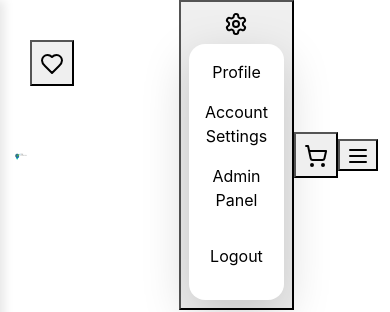
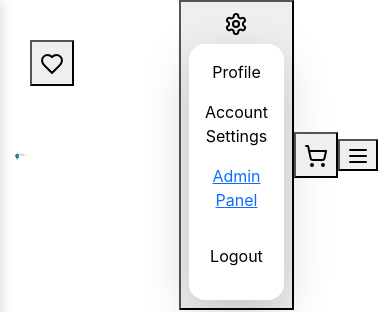
Before and after one commit to binhbb2204/Travel-App, a React (Create React App) app in the folder frontend/: page /#/tours/01 in a window 390 px wide. Both pictures are taken after a click on the button 272 px from the left and 114 px from the top of the page. Shown: the top 312 px of the page. Built offline with nearby package versions, Linux system fonts and the light colour scheme.

Commit message:
switch to admin panel fixed still coding the admin panel

```diff
--- a/frontend/src/Header/Header.jsx
+++ b/frontend/src/Header/Header.jsx
@@ -119,7 +119,9 @@ const Header = () => {
       <ul className="p-2">
         <li className="p-2 hover:bg-gray-100 cursor-pointer">Profile</li>
         <li className="p-2 hover:bg-gray-100 cursor-pointer">Account Settings</li>
-        <li className="p-2 hover:bg-gray-100 cursor-pointer text-blue-500 font-bold">Admin Panel</li>
+        <li className="p-2 hover:bg-gray-100 cursor-pointer text-blue-500 font-bold">
+          <Link to="/admin-panel">Admin Panel</Link>
+        </li>
         <li className="p-2 hover:bg-gray-100 cursor-pointer text-red-500 font-bold mt-3">Logout</li>
       </ul>
     </motion.div>
--- a/frontend/src/router/Router.jsx
+++ b/frontend/src/router/Router.jsx
@@ -12,6 +12,7 @@ import AddTourForm from '../page/AddTourForm'
 import Accommodations from '../page/Accommodations'
 import Transportations from '../page/Transportations'
 import TransactionBooking from '../page/TransactionBooking'
+import AdminPanel from '../page/AdminPanel'
 
 const Routers = () => {
   const handleAddTour = async (formData) => {
@@ -52,7 +53,8 @@ const Routers = () => {
       <Route path='/add-tour' element={<AddTourForm onSubmit={handleAddTour} />} />
       <Route path='/accommodations' element={<Accommodations />} />
       <Route path='/transportations' element={<Transportations />} />
-      <Route path='/transaction' element={<TransactionBooking />}/>
+      <Route path='/transaction' element={<TransactionBooking />} />
+      <Route path='/admin-panel' element={<AdminPanel />} />
 
     </Routes>
   )
--- a/frontend/src/styles/adminpanel.css
+++ b/frontend/src/styles/adminpanel.css
@@ -3,6 +3,10 @@
     min-height: 100vh;
     background-color: #f5f6fa;
   }
+
+  .admin-header {
+    display: none;
+}
 
   .admin-sidebar {
     width: 250px;
```
